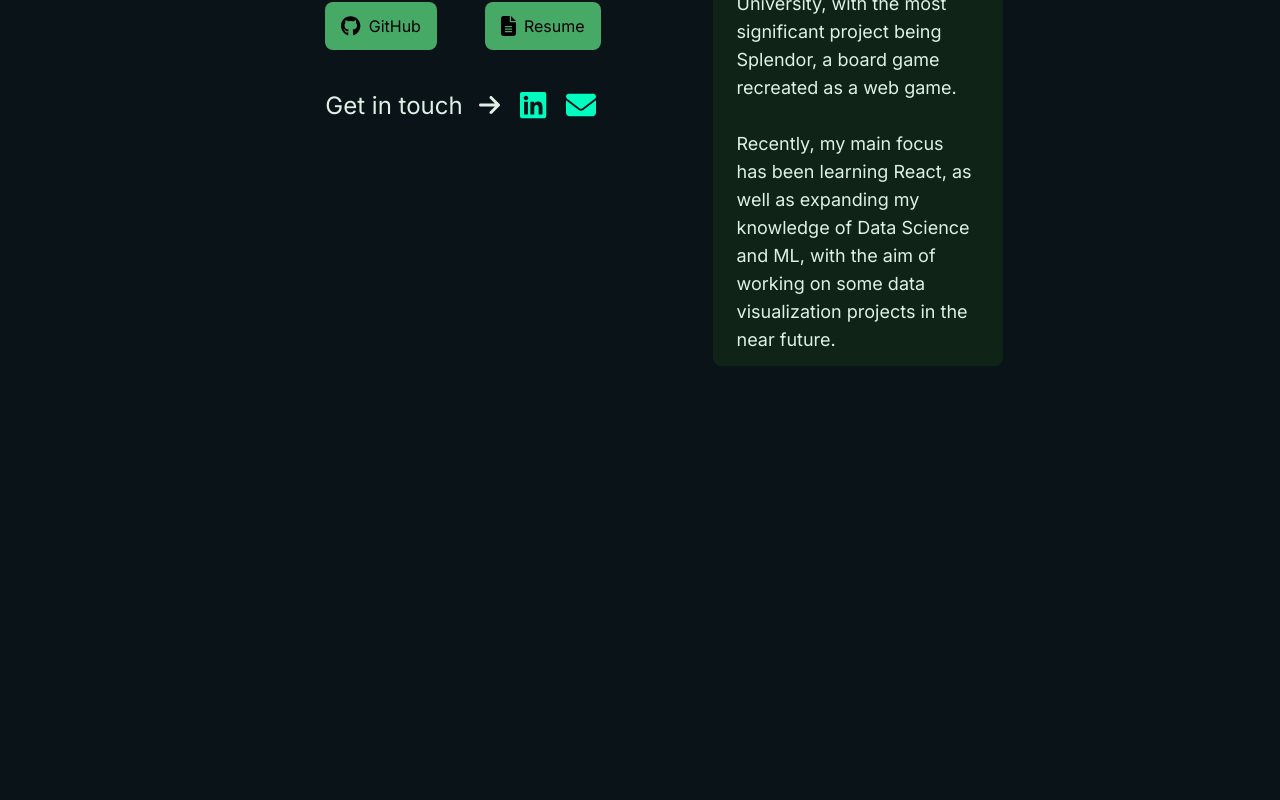
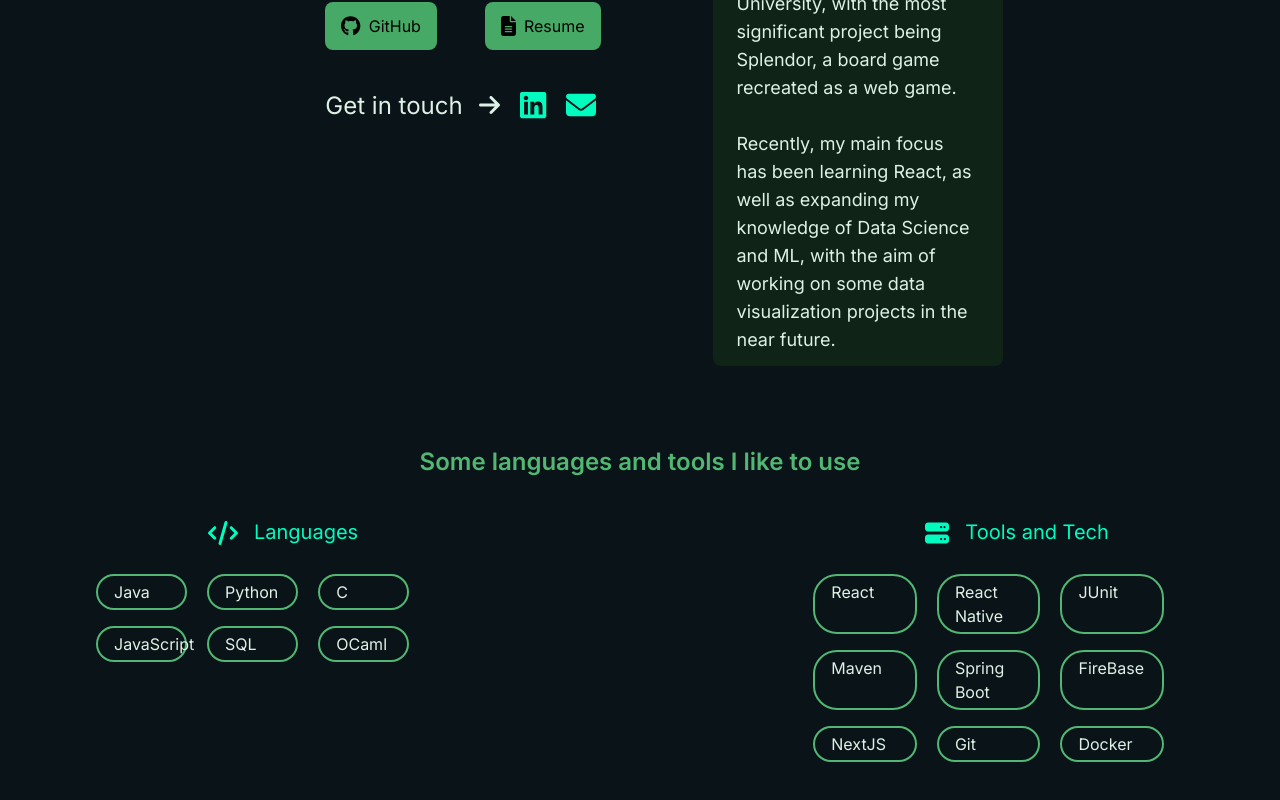
Before and after one commit to SamerSawan/PortfolioV2, a Next.js app: page / in a window 1280 px wide. Shown: the part 602-1402 px from the top of the page. Before the commit the page ends 1064 px from the top, so only its background shows below. Built offline with nearby package versions, Linux system fonts and the light colour scheme.

Commit message:
Completed the tools and tech portion

```diff
--- /dev/null
+++ b/app/components/ui/Highlight.js
@@ -0,0 +1,5 @@
+const Highlight = ({ text }) => {
+  return <span className="text-honeydew border-emerald border-2 rounded-3xl py-1 px-4 mr-5 my-2">{text}</span>;
+};
+
+export default Highlight;
--- a/app/components/ui/IconButton.js
+++ b/app/components/ui/IconButton.js
@@ -8,8 +8,8 @@ const IconButton = ({ href, icon}) => {
     };
 
     return (
-        <button onClick={handleClick}>
-            <FontAwesomeIcon className='ml-5' icon={icon} size='lg' style={{color: "#01fcc0",}}/>
+        <button className="ml-5" onClick={handleClick}>
+            <FontAwesomeIcon  icon={icon} size='lg' style={{color: "#01fcc0",}}/>
         </button>
     )
 }
--- a/app/page.js
+++ b/app/page.js
@@ -1,16 +1,17 @@
-import { FontAwesomeIcon } from "@fortawesome/react-fontawesome";
-import { faLinkedin } from "@fortawesome/free-brands-svg-icons";
-import { faArrowRight, faEnvelope } from "@fortawesome/free-solid-svg-icons"; // Add this line
 import "@fortawesome/fontawesome-svg-core/styles.css";
-import IconButton from "./components/ui/IconButton";
 import HeroText from "./components/Hero/HeroText";
 import ButtonContainer from "./components/Hero/ButtonContainer";
 import CallToAction from "./components/Hero/CallToAction";
+import { FontAwesomeIcon } from "@fortawesome/react-fontawesome";
+import { faCode, faServer } from "@fortawesome/free-solid-svg-icons";
+import Highlight from "./components/ui/Highlight";
 
 export default function Home() {
   return (
-    <main className="flex min-h-screen flex-col items-center justify-between p-24">
-      <div className="flex w-8/12 items-center ">
+    <main className="min-h-screen p-24">
+      {/*Hero + About*/}
+      <div className="flex justify-center">
+        <div className="flex w-8/12 items-center justify-center">
           <div className="mt-20 w-3/5">
             <HeroText />
             <ButtonContainer />
@@ -22,9 +23,10 @@ export default function Home() {
               simple brick breaker game using Unity and C#. Since then, I’ve
               developed a strong foundation in various programming languages and
               frameworks, including Python, Java and React. I’ve also had the
-            privilege of working on many team projects, ranging from hackathons
-            to course projects at McGill University, with the most significant
-            project being Splendor, a board game recreated as a web game.
+              privilege of working on many team projects, ranging from
+              hackathons to course projects at McGill University, with the most
+              significant project being Splendor, a board game recreated as a
+              web game.
             </p>
             <br></br>
             <p>
@@ -34,6 +36,54 @@ export default function Home() {
             </p>
           </div>
         </div>
+      </div>
+      {/*Tools and Tech Title + highlights*/}
+      <div className="flex justify-center">
+        <div className="text-emerald text-2xl mt-20 font-semibold">
+          Some languages and tools I like to use
+        </div>
+      </div>
+      <div className="flex flex-row justify-center space-x-96 mt-10">
+        <div>
+          <div className="ml-28">
+            <FontAwesomeIcon
+              icon={faCode}
+              size="xl"
+              style={{ color: "#01fcc0" }}
+            />
+            <span className="text-aquamarine text-xl ml-4">Languages</span>
+          </div>
+          <div className="grid grid-cols-3 mt-5">
+            <Highlight text={"Java"} />
+            <Highlight text={"Python"} />
+            <Highlight text={"C"} />
+            <Highlight text={"JavaScript"} />
+            <Highlight text={"SQL"} />
+            <Highlight text={"OCaml"} />
+          </div>
+        </div>
+        <div>
+          <div className="ml-28">
+            <FontAwesomeIcon
+              icon={faServer}
+              size="xl"
+              style={{ color: "#01fcc0" }}
+            />
+            <span className="text-aquamarine text-xl ml-4">Tools and Tech</span>
+          </div>
+          <div className="grid grid-cols-3 mt-5">
+            <Highlight text={"React"} />
+            <Highlight text={"React Native"} />
+            <Highlight text={"JUnit"} />
+            <Highlight text={"Maven"} />
+            <Highlight text={"Spring Boot"} />
+            <Highlight text={"FireBase"} />
+            <Highlight text={"NextJS"} />
+            <Highlight text={"Git"} />
+            <Highlight text={"Docker"} />
+          </div>
+        </div>
+      </div>
     </main>
   );
 }
--- a/tailwind.config.js
+++ b/tailwind.config.js
@@ -12,6 +12,7 @@ module.exports = {
         'aquamarine': '#01FCC0',
         'jade': '#47A966',
         'darkgreen': '#0F2416',
+        'emerald': '#52B772'
       },
       backgroundImage: {
         'gradient-radial': 'radial-gradient(var(--tw-gradient-stops))',
```
Lines whose indentation alone changed are shown as unchanged.
